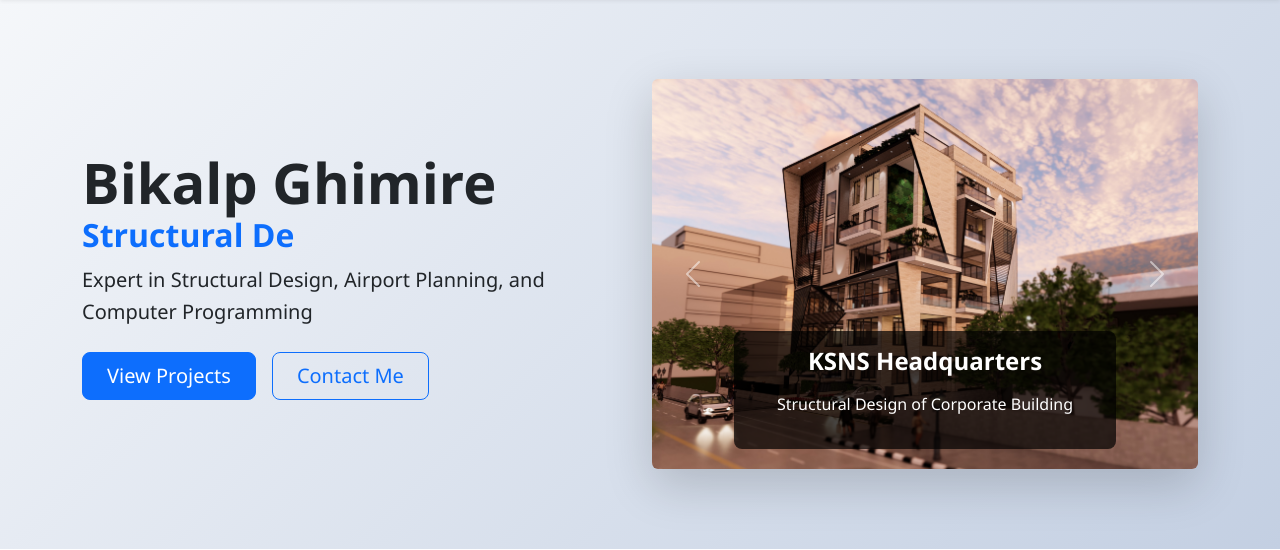
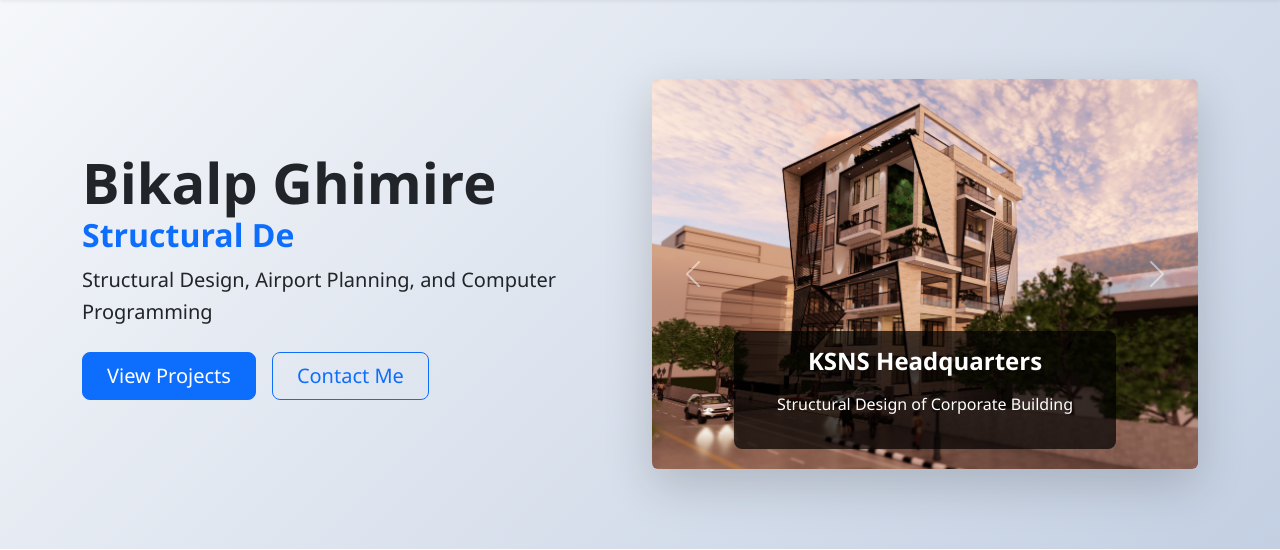
Before and after one commit to bikalpghimire/My-Website, a Flask app: page / in a window 1280 px wide. Shown: the part 81-631 px from the top of the page. Run offline with Flask 3, Linux system fonts and the light colour scheme.

Commit message:
Merge branch 'main' of https://github.com/bikalpghimire/My-Website

```diff
--- a/templates/index.html
+++ b/templates/index.html
@@ -13,7 +13,7 @@
           <h1 class="display-4 fw-bold mb-3">Bikalp Ghimire</h1>
           <h2 class="mb-4" id="introduction"></h2>
         </div>
-        <p class="lead mb-4">Expert in Structural Design, Airport Planning, and Computer Programming</p>
+        <p class="lead mb-4">Structural Design, Airport Planning, and Computer Programming</p>
         <div class="d-flex gap-3">
           <a href="/projects" class="btn btn-primary btn-lg px-4">View Projects</a>
           <a href="/contact" class="btn btn-outline-primary btn-lg px-4">Contact Me</a>
@@ -65,18 +65,20 @@
     <div class="row">
       <div class="col-lg-4 mb-4 mb-lg-0">
         <div class="text-center p-4 shadow-sm rounded bg-light">
+          <i class="bi bi-building fs-1 text-primary mb-3"></i>
+          <h3>Structural Design</h3>
+          <p>Expertise in steel and concrete structures for commercial, institutional, and residential buildings.</p>
+        </div>
+      </div>
+
+      <div class="col-lg-4 mb-4 mb-lg-0">
+        <div class="text-center p-4 shadow-sm rounded bg-light">
           <i class="bi bi-airplane-engines fs-1 text-primary mb-3"></i>
           <h3>Airport Planning</h3>
           <p>Specialized in designing taxiways, aprons, and airport infrastructure with advanced simulation tools.</p>
         </div>
       </div>
-      <div class="col-lg-4 mb-4 mb-lg-0">
-        <div class="text-center p-4 shadow-sm rounded bg-light">
-          <i class="bi bi-building fs-1 text-primary mb-3"></i>
-          <h3>Structural Design</h3>
-          <p>Expertise in steel and concrete structures for commercial, institutional, and residential buildings.</p>
-        </div>
-      </div>
+
       <div class="col-lg-4">
         <div class="text-center p-4 shadow-sm rounded bg-light">
           <i class="bi bi-code-slash fs-1 text-primary mb-3"></i>
@@ -84,6 +86,7 @@
           <p>Skilled in Python, web development, and creating engineering solutions through code.</p>
         </div>
       </div>
+
     </div>
   </div>
 </section>
--- a/templates/resume.html
+++ b/templates/resume.html
@@ -178,7 +178,7 @@
             <p class="text-muted mb-2">Independent Structural Designer — Remote / Nepal</p>
             <ul class="mb-0">
               <li>Delivered structural designs for RCC and steel buildings.</li>
-              <li>Produced drawings, BOQs, and reports using AutoCAD, ETABS, and SAFE.</li>
+              <li>Produced drawings, BOQs, and reports using Revit, AutoCAD, and ETABS.</li>
             </ul>
           </div>
         </div>
```
Also changed, not shown: 1 other file.
